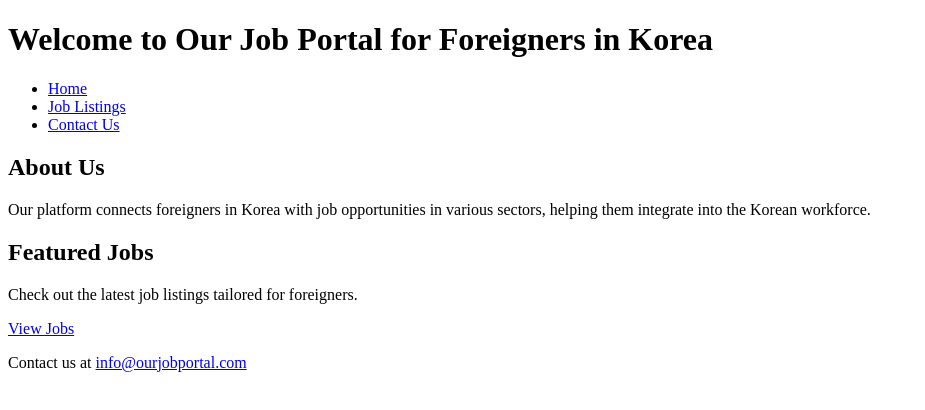
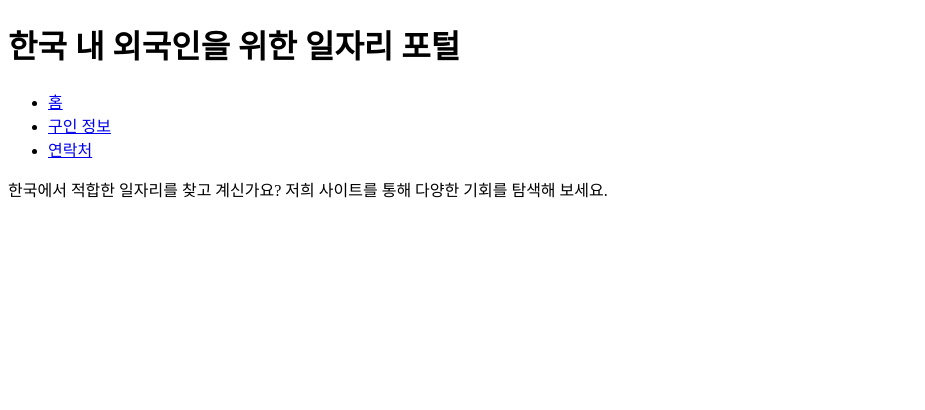
Before and after one commit to dhyun3/expatproject, a plain HTML site: page index.html in a window 1280 px wide. Shown: the whole page, without its empty margins (0-925 px from the left). Drawn offline with Linux system fonts and the light colour scheme.

Commit message:
index.html

```diff
--- a/index.html
+++ b/index.html
@@ -1,34 +1,18 @@
 <!DOCTYPE html>
-<html lang="en">
+<html lang="ko">
 <head>
     <meta charset="UTF-8">
-    <meta name="viewport" content="width=device-width, initial-scale=1.0">
-    <title>Welcome to Our Job Portal for Foreigners in Korea</title>
+    <title>홈페이지</title>
 </head>
 <body>
-    <header>
-        <h1>Welcome to Our Job Portal for Foreigners in Korea</h1>
-        <nav>
-            <ul>
-                <li><a href="index.html">Home</a></li>
-                <li><a href="jobs.html">Job Listings</a></li>
-                <li><a href="contact.html">Contact Us</a></li>
-            </ul>
-        </nav>
-    </header>
-    <main>
-        <section>
-            <h2>About Us</h2>
-            <p>Our platform connects foreigners in Korea with job opportunities in various sectors, helping them integrate into the Korean workforce.</p>
-        </section>
-        <section>
-            <h2>Featured Jobs</h2>
-            <p>Check out the latest job listings tailored for foreigners.</p>
-            <a href="jobs.html">View Jobs</a>
-        </section>
-    </main>
-    <footer>
-        <p>Contact us at <a href="mailto:info@ourjobportal.com">info@ourjobportal.com</a></p>
-    </footer>
+    <h1>한국 내 외국인을 위한 일자리 포털</h1>
+    <nav>
+        <ul>
+            <li><a href="index.html">홈</a></li>
+            <li><a href="jobs.html">구인 정보</a></li>
+            <li><a href="contact.html">연락처</a></li>
+        </ul>
+    </nav>
+    <p>한국에서 적합한 일자리를 찾고 계신가요? 저희 사이트를 통해 다양한 기회를 탐색해 보세요.</p>
 </body>
 </html>
```
